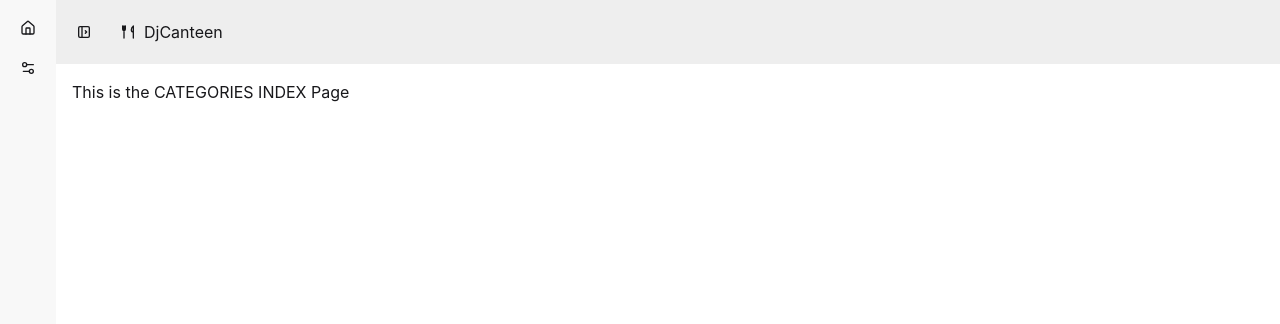
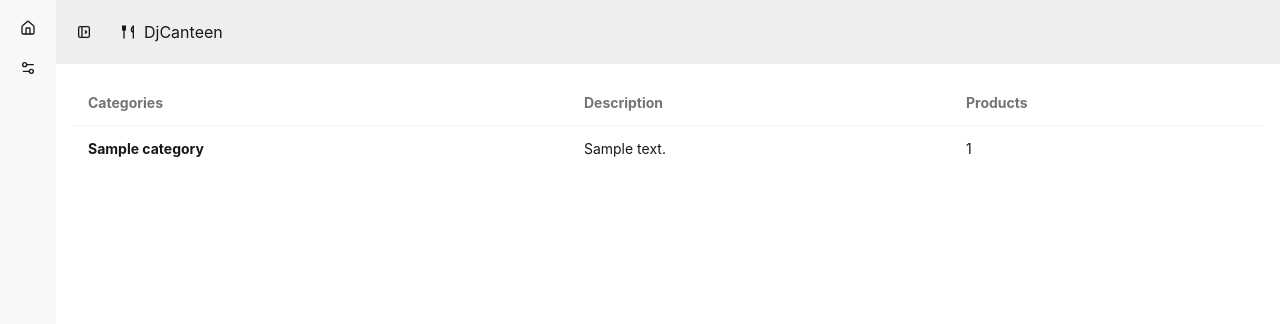
Before and after one commit to Jordhy-jpg/DjCanteen, a Django app: page / in a window 1280 px wide. Shown: the top 324 px of the page. Run offline with Django 5.2, Linux system fonts and the light colour scheme; tables that the repository leaves empty hold one stand-in row (values such as "Sample post").

Commit message:
created categories index page

```diff
--- a/catalogue/templates/layouts/app.dj.html
+++ b/catalogue/templates/layouts/app.dj.html
@@ -38,11 +38,13 @@
           <ul class="menu w-full grow">
             <!-- List item -->
             <li>
-              <button class="is-drawer-close:tooltip is-drawer-close:tooltip-right" data-tip="Categories">
-                <!-- Home icon -->
-                <svg xmlns="http://www.w3.org/2000/svg" viewBox="0 0 24 24" stroke-linejoin="round" stroke-linecap="round" stroke-width="2" fill="none" stroke="currentColor" class="my-1.5 inline-block size-4"><path d="M15 21v-8a1 1 0 0 0-1-1h-4a1 1 0 0 0-1 1v8"></path><path d="M3 10a2 2 0 0 1 .709-1.528l7-5.999a2 2 0 0 1 2.582 0l7 5.999A2 2 0 0 1 21 10v9a2 2 0 0 1-2 2H5a2 2 0 0 1-2-2z"></path></svg>
-                <span class="is-drawer-close:hidden">Categories</span>
-              </button>
+                <a href="{% url "categories_index" %}">
+                    <button class="is-drawer-close:tooltip is-drawer-close:tooltip-right" data-tip="Categories">
+                      <!-- Home icon -->
+                      <svg xmlns="http://www.w3.org/2000/svg" viewBox="0 0 24 24" stroke-linejoin="round" stroke-linecap="round" stroke-width="2" fill="none" stroke="currentColor" class="my-1.5 inline-block size-4"><path d="M15 21v-8a1 1 0 0 0-1-1h-4a1 1 0 0 0-1 1v8"></path><path d="M3 10a2 2 0 0 1 .709-1.528l7-5.999a2 2 0 0 1 2.582 0l7 5.999A2 2 0 0 1 21 10v9a2 2 0 0 1-2 2H5a2 2 0 0 1-2-2z"></path></svg>
+                      <span class="is-drawer-close:hidden">Categories</span>
+                    </button>
+                </a>
             </li>
 
             <!-- List item -->
--- a/catalogue/templates/pages/categories/index.dj.html
+++ b/catalogue/templates/pages/categories/index.dj.html
@@ -5,5 +5,32 @@
 {% endblock title %}
 
 {% block body %}
-    <h1>This is the CATEGORIES INDEX Page</h1>
+<div class="overflow-x-auto">
+  <table class="table">
+    <!-- head -->
+    <thead>
+      <tr>
+        <th>Categories</th>
+        <th>Description</th>
+        <th>Products</th>
+      </tr>
+    </thead>
+    <tbody>
+      <!-- rows -->
+      {% if categories %}
+          {% for category in categories %}
+              <tr>
+                <th>{{ category.name }}</th>
+                <td>{{ category.description }}</td>
+                <td>{{ category.products.count }}</td>
+              </tr>
+          {% endfor %}
+      {% else %}
+      <tr>
+        <td colspan="3">No categories found.</td>
+      </tr>
+      {% endif %}
+    </tbody>
+  </table>
+</div>
 {% endblock body %}
--- a/catalogue/views.py
+++ b/catalogue/views.py
@@ -1,6 +1,9 @@
 from django.shortcuts import render
+
+from .models import Category
 
 
 # Create your views here.
 def categories_index(request):
-    return render(request, "pages/categories/index.dj.html")
+    categories = Category.objects.all().order_by("-id")
+    return render(request, "pages/categories/index.dj.html", {"categories": categories})
```
Also changed, not shown: catalogue/static/css/app.css.
